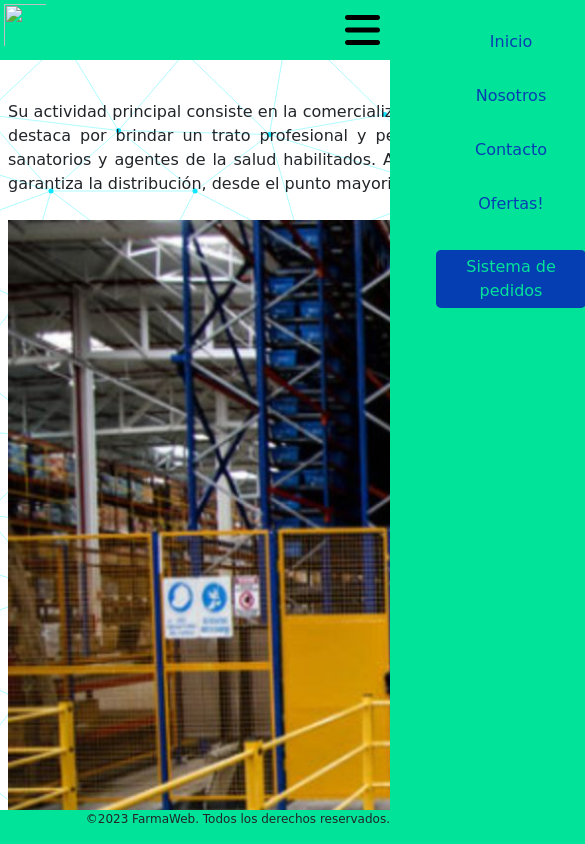
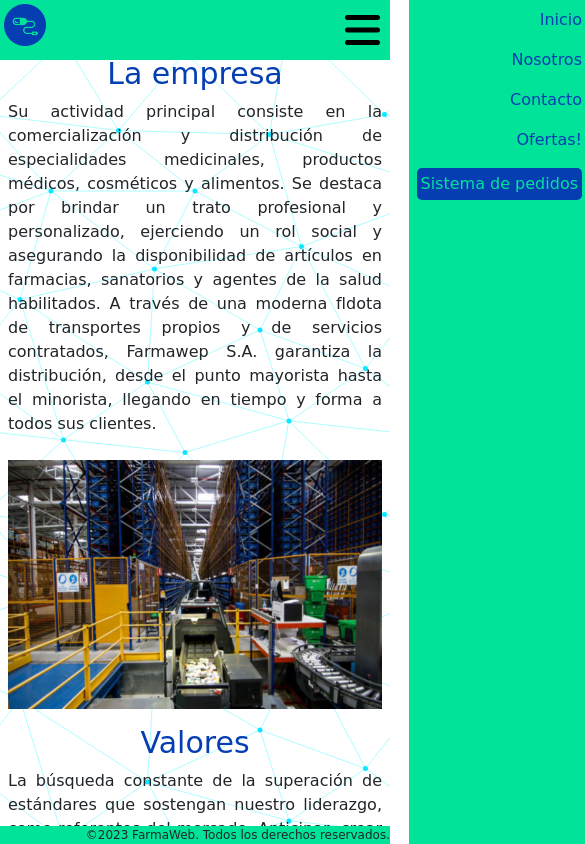
Before and after one commit to adrianbarbaro/EntregaFinal-AdrianBarbaro, a plain HTML site: page pages/nosotros.html in a window 390 px wide. Shown: the top 844 px of the page, 585 px wide, since content can reach past the window. Drawn offline with nearby package versions, Linux system fonts and the light colour scheme; a web font is replaced by a local one.

Commit message:
nav y footer con bootstrap

```diff
--- a/css/style.css
+++ b/css/style.css
@@ -9,8 +9,6 @@
     margin: 0;
     padding: 0;
 }
-
-
 
 /* cuerpo*/
 body{
@@ -42,6 +40,7 @@ body{
     background-color: #00E399;
     width: 100%;
     top: 0;
+    z-index: 1;
 }
 
 .navegador ul{
@@ -59,7 +58,6 @@ body{
     background-color: #053EB3;
     border-radius: 5px;
     border: #053EB3;
-    padding: 5px;
     transition: 1s;
 }
 .navegador .link-pedidos{
@@ -77,11 +75,15 @@ body{
     color: #053EB3;
 }
 
+.link:hover{
+    font-size: 17px;
+}
+
 .navegador .fa-bars{
     display:none;
 }
 
-@media(max-width:768px) {
+@media(max-width:576px) {
 
     .navegador .fa-bars{
         display: block;
@@ -96,29 +98,12 @@ body{
     .navegador ul:hover{
         right: 0px;
     }
-
-    .navegador{
-        z-index: 1;
-    }
     .navegador ul{
         position: fixed;
         background-color: #00E399;
-        width: 200px;
         height: 100vh;
-        top: 0%;
-        gap: 0;
-        flex-direction: column;
-        justify-content: start;
-        align-items: start;
+        top: 0;
         right: -200px;
-    }
-    .navegador ul li{
-        padding-top: 30px;
-        padding-left: 10px;
-    }
-    .navegador ul li a{
-        padding: 0%;
-        font-size: 16px;
     }
 }
 /*fin navegador */
@@ -138,13 +123,11 @@ body{
 h2{
     color: #053EB3;
     font-size: 30px;
-    font-weight: bold;
     text-align: center;
 }
 
 h3{
     color: #053EB3;
-    font-weight: bold;
     font-size: 20px;
 }
 
@@ -159,9 +142,10 @@ p{
 
 @media(max-width:768px){
     .titulo{
-    display: flex;
-    flex-wrap: wrap;
-    flex-direction: column;
+        font-size: 100px;
+        display: flex;
+        flex-wrap: wrap;
+        flex-direction: column;
     }
 }
 /*fin titulos y parrafos*/
@@ -190,7 +174,15 @@ p{
         order:6;
     }
 }
-/*.nosotros{
+@media(max-width:992px){
+    .nosotros{
+        width: 100%;
+    }
+}
+
+/*nosotros
+lo pase a bootstrap despues elijo uno
+.nosotros{
     gap: 20px;
     width: 1200px;
     margin: auto;
@@ -362,7 +354,6 @@ p{
 /*fin contacto*/
 
 /*ofertas*/
-
 .carousel{
     margin: auto;
     margin-top: 80px;
@@ -388,23 +379,18 @@ p{
     display: flex;
     flex-direction: column;
     justify-content: center;
-
 }
 /*fin sist de pedidos*/
 
 /*pie*/
 .pie{
     background-color: #00E399;
-    position:fixed;
     width: 100%;
     bottom: 0%;
 }
 
 .pie ul{
     list-style: none;
-    display: flex;
-    justify-content: end;
-    flex-wrap: wrap;
     font-size: 12px;
 }
 /*fin pie*/
--- a/pages/nosotros.html
+++ b/pages/nosotros.html
@@ -11,15 +11,15 @@
 </head>
 <body class="container-fluid">
     <header>
-        <nav class="navegador position-fixed d-flex justify-content-between">
-            <a href="./index.html"><img class="logo p-1" src="./multimedia/img/logo.png" alt=""></a>
+        <nav class="navegador position-fixed d-flex justify-content-between m-0">
+            <a href="../index.html"><img class="logo p-1" src="../multimedia/img/logo.png" alt=""></a>
             <i class="fa-sharp fa-solid fa-bars"></i>
-            <ul class="d-flex flex-direction-row align-items-center">
-                <li><a class="link px-2" href="./index.html">Inicio</a></li>
-                <li><a class="link px-2" href="./pages/nosotros.html">Nosotros</a></li>
-                <li><a class="link px-2" href="./pages/contacto.html">Contacto</a></li>
-                <li><a class="link px-2" href="./pages/ofertas.html">Ofertas!</a></li>
-                <li><button class="m-1 mb-0"><a class="link-pedidos" href="./pages/sistema-de-pedidos.html">Sistema de pedidos</a></button></li>
+            <ul class="d-flex flex-column align-items-end flex-sm-row align-items-sm-center m-0 p-0">
+                <li><a class="link d-block p-2" href="../index.html">Inicio</a></li>
+                <li><a class="link d-block p-2" href="./nosotros.html">Nosotros</a></li>
+                <li><a class="link d-block p-2" href="./contacto.html">Contacto</a></li>
+                <li><a class="link d-block p-2" href="./ofertas.html">Ofertas!</a></li>
+                <li><button class="m-2"><a class="link-pedidos d-block p-1" href="./sistema-de-pedidos.html">Sistema de pedidos</a></button></li>
             </ul>
         </nav>
     </header>
@@ -62,8 +62,8 @@
         </div>
     </main>
     <footer>
-        <div class="pie">
-            <ul>
+        <div class="pie d-flex position-fixed justify-content-end">
+            <ul class="m-0">
                 <li>©2023 FarmaWeb. Todos los derechos reservados.</li>
             </ul>
         </div>
```
Also changed, not shown: index.html (+9 -9 lines), pages/contacto.html (+11 -11 lines), pages/ofertas.html (+10 -10 lines), pages/sistema-de-pedidos.html (+10 -10 lines).
